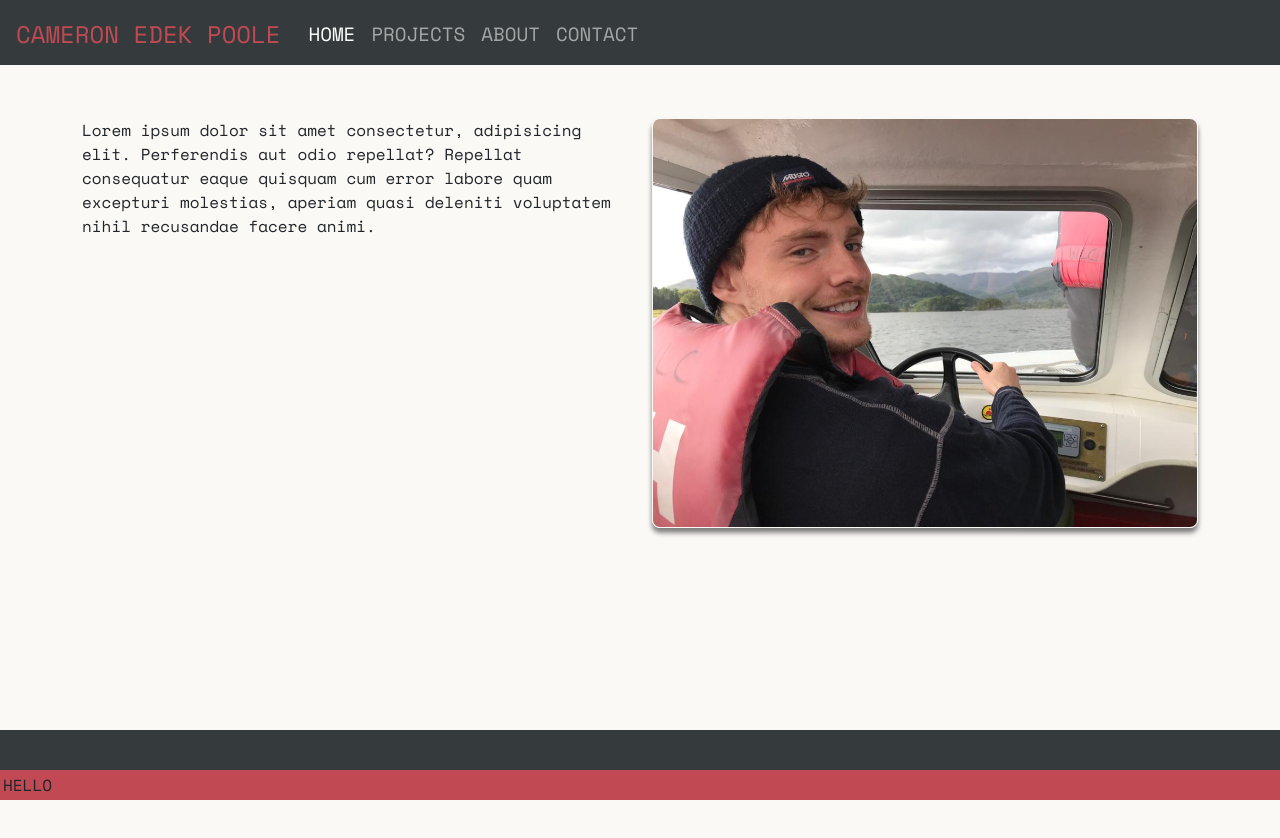
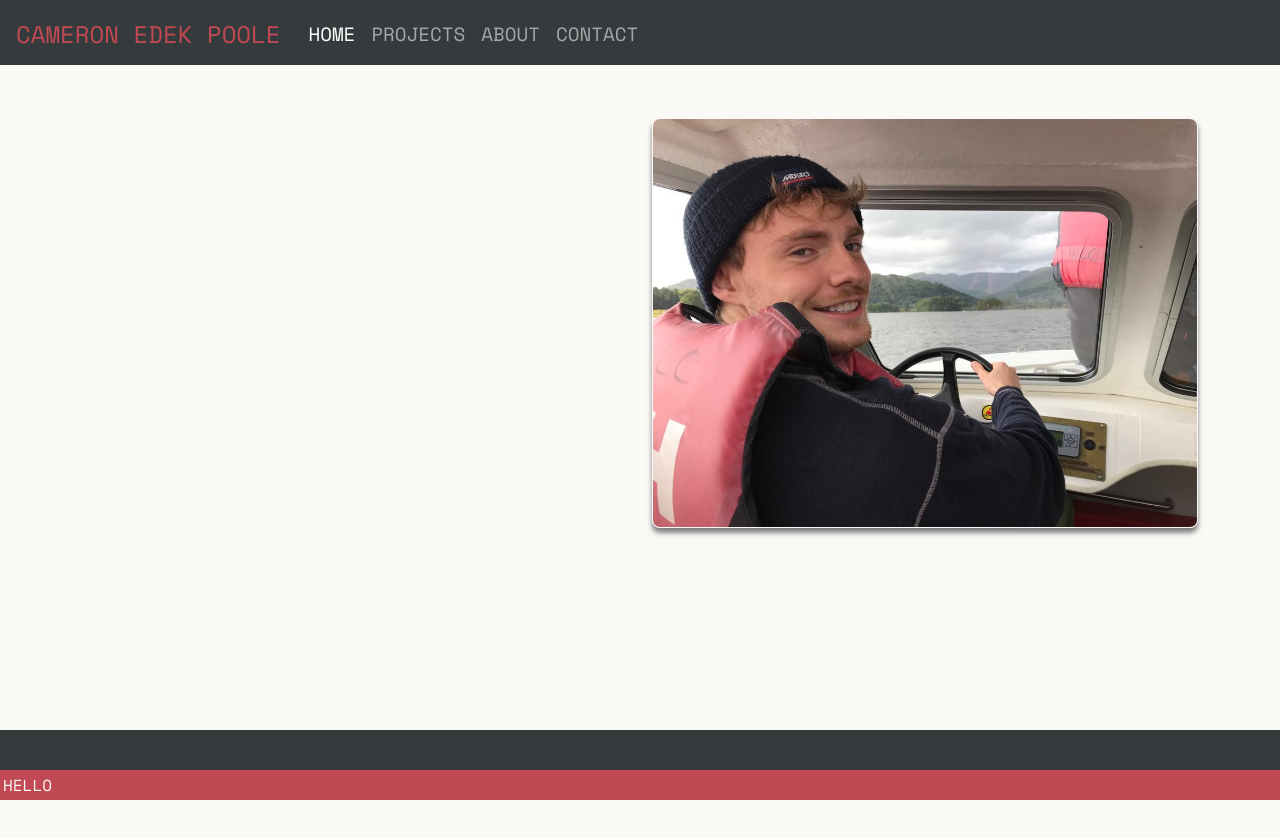
Before and after one commit to cedekpoole/react-portfolio, a React (Vite) app: page / in a window 1280 px wide. Shown: the top 838 px of the page. Built offline with nearby package versions, Linux system fonts and the light colour scheme.

Commit message:
update root font color

```diff
--- a/src/index.css
+++ b/src/index.css
@@ -13,4 +13,5 @@
     padding-top: 70px;
     background-color: #faf9f6;
     min-height: 100vh;
+    color: var(--light-color);
 }
```
